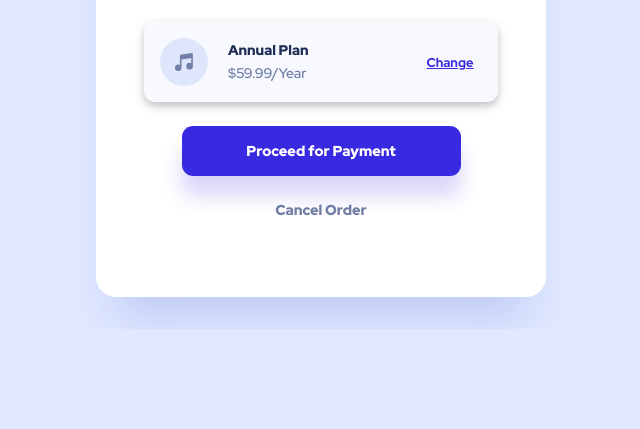
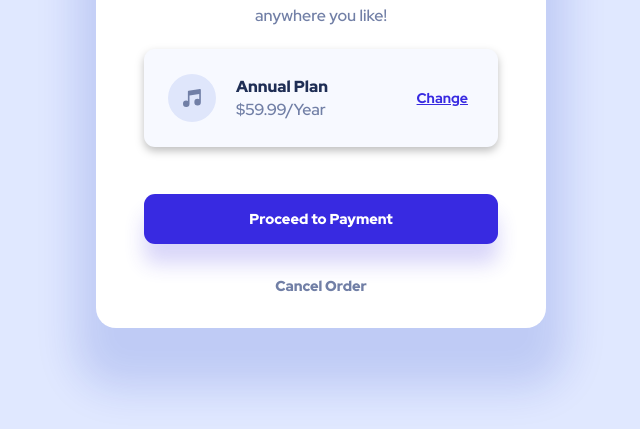
Before and after one commit to Orinah20/Order_Summary, a plain HTML site: page Order_Summary_Component/index.html in a window 1280 px wide. Shown: the part 471-900 px from the top of the page, without its empty margins (319-959 px from the left). Before the commit the page ends 800 px from the top, so only its background shows below. Drawn offline with Linux system fonts and the light colour scheme.

Commit message:
Version_1.0.2

```diff
--- a/Order_Summary_Component/index.html
+++ b/Order_Summary_Component/index.html
@@ -36,7 +36,7 @@
                             </div>
                         </div>
                         <div class="content-details__button">
-                            <button type="submit">Proceed for Payment</button>
+                            <button type="submit">Proceed to Payment</button>
                         </div>
                         <div class="content-details__cancel">
                             <p>Cancel Order</p>
--- a/Order_Summary_Component/main.css
+++ b/Order_Summary_Component/main.css
@@ -33,7 +33,7 @@ body{
 
 .content-container{
     display: flex;
-    height: 100%;
+    height: 100vh;
     position: relative;
 }
 
@@ -42,7 +42,7 @@ body{
     background-size: contain;
     background-repeat: no-repeat;
     position: relative;
-    width: 100%;
+    width: 100vw;
     top: 0;
 }
 
@@ -50,6 +50,7 @@ body{
     width: 100%;
     position: absolute;
     top: 71px;
+    padding-bottom: 50px;
 }
 .content{
     position: relative;
@@ -177,11 +178,14 @@ p{
 @media (min-width: 48rem) {
     .background-mobile__image{
         background-image: url("Images/pattern-background-desktop.svg");
-        background-size: inherit;
-        background-repeat: no-repeat;
+        background-size: contain;
         position: relative;
-        width: 100%;
-        top: 0;
+        width: 100vw;
+        height: 900px;
+    }
+
+    .contents{
+        top: 102px;
     }
 
     .content{
@@ -190,7 +194,7 @@ p{
         margin: auto;
         width: 450px;
         height: 697px;
-        box-shadow: 0 40px 40px -20px rgba(13, 48, 189, 0.151826);
+        box-shadow: 0 40px 40px 20px rgba(13, 48, 189, 0.151826);
         border-radius: 20px;
     }
 
@@ -213,7 +217,7 @@ p{
         display: flex;
         flex-direction: column;
         align-items: center;
-        padding: 45px 48px;
+        padding: 45px 48px 48px 48px;
     }
 
     .content-details__header{
@@ -223,7 +227,7 @@ p{
     }
 
     .content-details__content{
-        padding: 16px 0 24px 0;
+        padding: 17px 0 20px 0;
         text-align: center;
         line-height: 26px;
         font-size: 1rem;
@@ -232,8 +236,7 @@ p{
     }
 
     .content-details__pricing{
-        display: flex;
-        padding: 17px 16px 16px 16px;
+        padding: 25px 24px;
         height: 98px;
         width: 354px;
         background: #F7F9FF;
@@ -253,7 +256,7 @@ p{
         justify-content: center;
         padding-left: 20px;
         line-height: 1.2rem;
-        font-size: 0.875rem;
+        font-size: 1rem;
     }
 
     .content-pricing__header{
@@ -273,20 +276,25 @@ p{
         display: flex;
         align-items: center;
         justify-content: flex-end;
-        width: 165px;
-        font-size: 0.8rem;
+        width: 140px;
+        font-size: 0.875rem;
         font-weight: 700;
         text-decoration: underline;
         color: #382ae1;
     }
 
+    .content-pricing__change:hover,
+    .content-pricing__change:active{
+        text-decoration: none;
+        color: #766CF1
+    }
+
     .content-details__button > button {
         height: 50px;
-        width: 279px;
-        border-radius: 11px;
+        width: 354px;
         background: #382AE1;
         box-shadow: 0 20px 20px rgba(56, 42, 225, 0.190291);
-        margin-top: 24px;
+        margin-top: 47px;
         border: none;
         font-family: inherit;
         font-weight: 900;
@@ -295,12 +303,21 @@ p{
         color: #FFFFFF;
     }
 
+    .content-details__button > button:hover,
+    .content-details__button > button:active{
+        background-color: #766CF1;
+    }
+
     .content-details__cancel{
-        margin-top: 24px;
+        margin-top: 32px;
         font-weight: 900;
         font-size: 0.9rem;
         line-height: 20px;
         color: #717FA6;
     }
 
+    .content-details__cancel:hover,
+    .content-details__cancel:active{
+        color: #1F2E55;
+    }
 }
```
